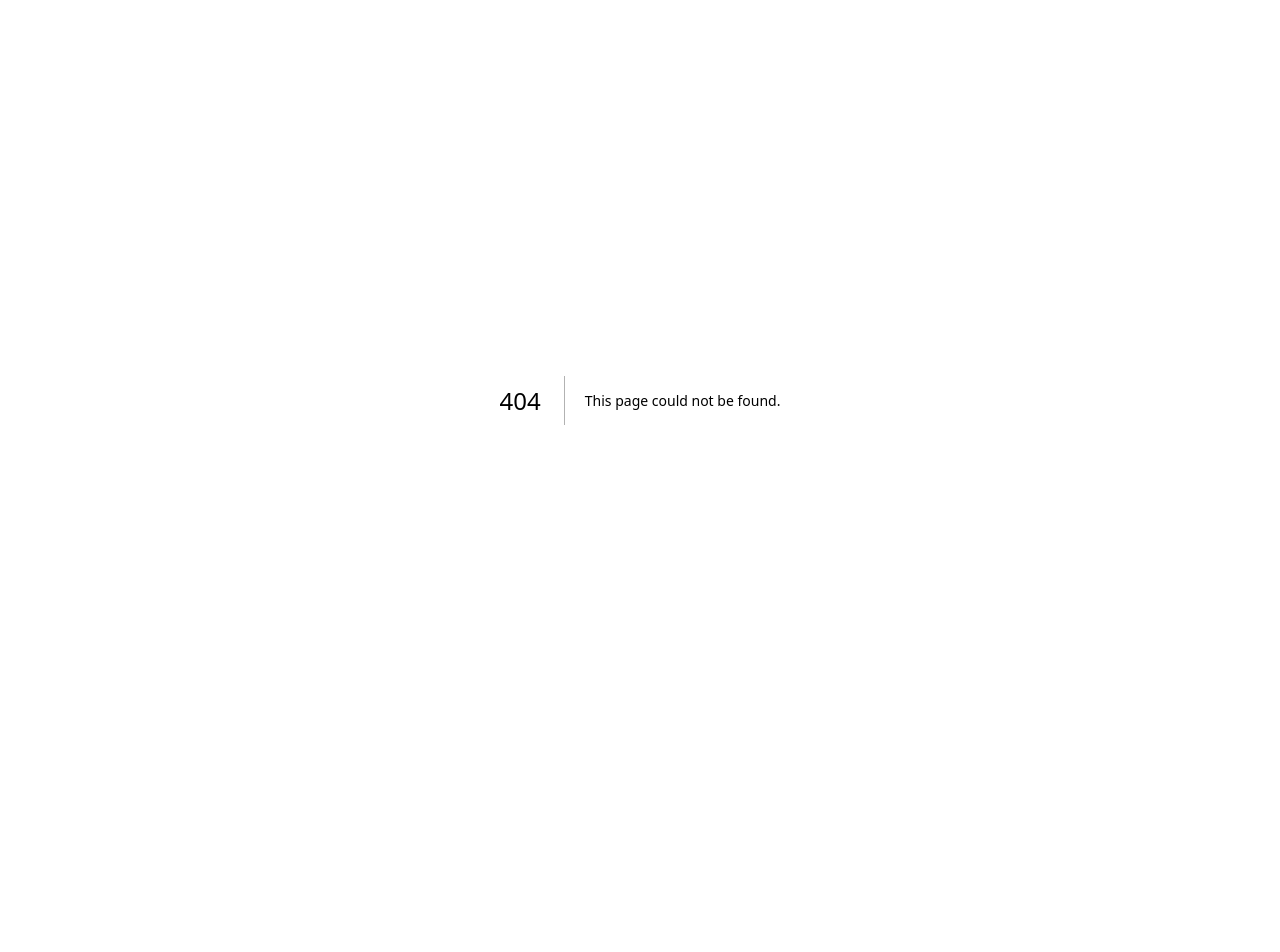
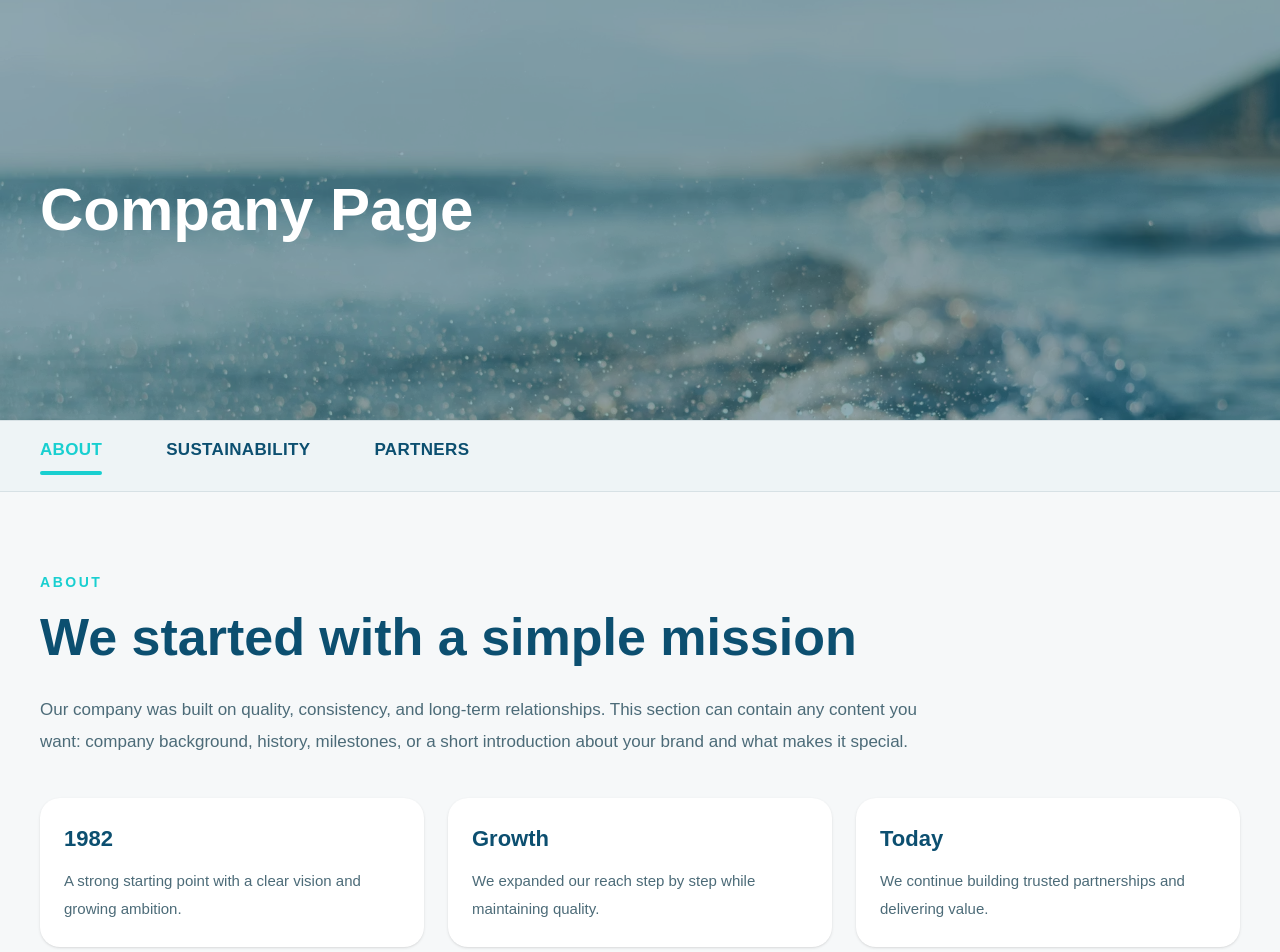
Before and after one commit to joseficani/vibe-studio-day4, a Next.js app: page /company in a window 1280 px wide. Before the commit this address had no page. Shown: the top 952 px of the page. Before the commit the page ends 800 px from the top, so only its background shows below. Built offline with nearby package versions, Linux system fonts and the light colour scheme.

Commit message:
created the company file

```diff
--- /dev/null
+++ b/app/company/page.tsx
@@ -0,0 +1,238 @@
+"use client";
+
+import { useEffect, useMemo, useState } from "react";
+
+const sections = [
+  { id: "about", label: "About" },
+  { id: "sustainability", label: "Sustainability" },
+  { id: "partners", label: "Partners" },
+];
+
+export default function CompanyPage() {
+  const [activeSection, setActiveSection] = useState("about");
+
+  const sectionIds = useMemo(() => sections.map((item) => item.id), []);
+
+  useEffect(() => {
+    const observer = new IntersectionObserver(
+      (entries) => {
+        const visibleSections = entries
+          .filter((entry) => entry.isIntersecting)
+          .sort((a, b) => b.intersectionRatio - a.intersectionRatio);
+
+        if (visibleSections.length > 0) {
+          setActiveSection(visibleSections[0].target.id);
+        }
+      },
+      {
+        root: null,
+        rootMargin: "-120px 0px -45% 0px",
+        threshold: [0.2, 0.35, 0.5, 0.7],
+      }
+    );
+
+    sectionIds.forEach((id) => {
+      const element = document.getElementById(id);
+      if (element) observer.observe(element);
+    });
+
+    return () => observer.disconnect();
+  }, [sectionIds]);
+
+  const handleScrollToSection = (id: string) => {
+    const element = document.getElementById(id);
+    if (!element) return;
+
+    const yOffset = -110;
+    const y =
+      element.getBoundingClientRect().top + window.pageYOffset + yOffset;
+
+    window.scrollTo({
+      top: y,
+      behavior: "smooth",
+    });
+  };
+
+  return (
+    <main className="bg-[#f6f8f9] text-[#0c4f70]">
+      <section className="relative h-[340px] w-full overflow-hidden md:h-[420px]">
+       <img
+            src="/images/banner.jpg"
+            alt="Banner"
+            className="h-full w-full object-cover"
+            />
+        <div className="absolute inset-0 bg-[rgba(7,84,109,0.45)]" />
+
+        <div className="absolute inset-0 flex items-center">
+          <div className="mx-auto w-full max-w-[1400px] px-6 md:px-10">
+            <h1 className="text-[40px] font-bold text-white md:text-[60px]">
+              Company Page
+            </h1>
+          </div>
+        </div>
+      </section>
+      <div className="sticky top-0 z-40 border-y border-[#d7e1e5] bg-[#eef4f6]">
+        <div className="mx-auto max-w-[1400px] px-6 md:px-10">
+          <div className="flex flex-wrap items-center gap-x-10 gap-y-3 py-4 md:gap-x-16">
+            {sections.map((item) => {
+              const isActive = activeSection === item.id;
+
+              return (
+                <button
+                  key={item.id}
+                  type="button"
+                  onClick={() => handleScrollToSection(item.id)}
+                  className={`relative pb-3 text-[15px] font-bold uppercase tracking-[0.02em] transition-colors md:text-[17px] ${
+                    isActive ? "text-[#18cfd0]" : "text-[#0c4f70]"
+                  }`}
+                >
+                  {item.label}
+
+                  <span
+                    className={`absolute bottom-0 left-0 h-[4px] rounded-full bg-[#18cfd0] transition-all duration-300 ${
+                      isActive ? "w-full opacity-100" : "w-0 opacity-0"
+                    }`}
+                  />
+                </button>
+              );
+            })}
+          </div>
+        </div>
+      </div>
+      <section
+        id="about"
+        className="scroll-mt-[120px] mx-auto max-w-[1400px] px-6 py-20 md:px-10"
+      >
+        <div className="max-w-[900px]">
+          <p className="mb-3 text-[14px] font-semibold uppercase tracking-[0.18em] text-[#19cfd0]">
+            About
+          </p>
+          <h2 className="text-[36px] font-bold leading-tight md:text-[52px]">
+            We started with a simple mission
+          </h2>
+          <p className="mt-6 text-[17px] leading-8 text-[#4c6b78]">
+            Our company was built on quality, consistency, and long-term
+            relationships. This section can contain any content you want:
+            company background, history, milestones, or a short introduction
+            about your brand and what makes it special.
+          </p>
+        </div>
+
+        <div className="mt-10 grid gap-6 md:grid-cols-3">
+          <div className="rounded-[20px] bg-white p-6 shadow-sm">
+            <h3 className="text-[22px] font-bold">1982</h3>
+            <p className="mt-3 text-[15px] leading-7 text-[#4c6b78]">
+              A strong starting point with a clear vision and growing ambition.
+            </p>
+          </div>
+
+          <div className="rounded-[20px] bg-white p-6 shadow-sm">
+            <h3 className="text-[22px] font-bold">Growth</h3>
+            <p className="mt-3 text-[15px] leading-7 text-[#4c6b78]">
+              We expanded our reach step by step while maintaining quality.
+            </p>
+          </div>
+
+          <div className="rounded-[20px] bg-white p-6 shadow-sm">
+            <h3 className="text-[22px] font-bold">Today</h3>
+            <p className="mt-3 text-[15px] leading-7 text-[#4c6b78]">
+              We continue building trusted partnerships and delivering value.
+            </p>
+          </div>
+        </div>
+      </section>
+
+      <section
+        id="sustainability"
+        className="scroll-mt-[120px] bg-white py-20"
+      >
+        <div className="mx-auto max-w-[1400px] px-6 md:px-10">
+          <div className="max-w-[900px]">
+            <p className="mb-3 text-[14px] font-semibold uppercase tracking-[0.18em] text-[#19cfd0]">
+              Sustainability
+            </p>
+            <h2 className="text-[36px] font-bold leading-tight md:text-[52px]">
+              Responsible practices for a better future
+            </h2>
+            <p className="mt-6 text-[17px] leading-8 text-[#4c6b78]">
+              This section can present your sustainability goals, environmental
+              actions, production standards, and the way your company works
+              toward long-term responsibility.
+            </p>
+          </div>
+
+          <div className="mt-12 grid gap-8 md:grid-cols-1">
+            <div className="flex flex-col justify-center gap-5">
+              <div className="rounded-[18px] bg-[#f6f8f9] p-6">
+                <h3 className="text-[22px] font-bold">Clean Process</h3>
+                <p className="mt-3 text-[15px] leading-7 text-[#4c6b78]">
+                  We focus on efficient methods that support both quality and
+                  responsibility.
+                </p>
+              </div>
+
+              <div className="rounded-[18px] bg-[#f6f8f9] p-6">
+                <h3 className="text-[22px] font-bold">Resource Awareness</h3>
+                <p className="mt-3 text-[15px] leading-7 text-[#4c6b78]">
+                  Every step is planned with attention to sustainability and
+                  continuous improvement.
+                </p>
+              </div>
+
+              <div className="rounded-[18px] bg-[#f6f8f9] p-6">
+                <h3 className="text-[22px] font-bold">Future Focus</h3>
+                <p className="mt-3 text-[15px] leading-7 text-[#4c6b78]">
+                  We keep evolving to create a stronger and more responsible
+                  business model.
+                </p>
+              </div>
+            </div>
+          </div>
+        </div>
+      </section>
+
+      <section
+        id="partners"
+        className="scroll-mt-[120px] mx-auto max-w-[1400px] px-6 py-20 md:px-10"
+      >
+        <div className="max-w-[900px]">
+          <p className="mb-3 text-[14px] font-semibold uppercase tracking-[0.18em] text-[#19cfd0]">
+            Partners
+          </p>
+          <h2 className="text-[36px] font-bold leading-tight md:text-[52px]">
+            Strong partnerships create stronger results
+          </h2>
+          <p className="mt-6 text-[17px] leading-8 text-[#4c6b78]">
+            In this section, you can talk about collaborations, clients,
+            international reach, trusted suppliers, or any strategic
+            partnerships that support your company.
+          </p>
+        </div>
+
+        <div className="mt-12 grid gap-6 md:grid-cols-3">
+          <div className="rounded-[22px] bg-white p-8 shadow-sm">
+            <h3 className="text-[24px] font-bold">Global Network</h3>
+            <p className="mt-4 text-[15px] leading-7 text-[#4c6b78]">
+              We work with partners who share our standards and long-term vision.
+            </p>
+          </div>
+
+          <div className="rounded-[22px] bg-white p-8 shadow-sm">
+            <h3 className="text-[24px] font-bold">Shared Values</h3>
+            <p className="mt-4 text-[15px] leading-7 text-[#4c6b78]">
+              Trust, reliability, and consistency are at the center of every
+              partnership.
+            </p>
+          </div>
+
+          <div className="rounded-[22px] bg-white p-8 shadow-sm">
+            <h3 className="text-[24px] font-bold">Long-Term Impact</h3>
+            <p className="mt-4 text-[15px] leading-7 text-[#4c6b78]">
+              Our collaborations help us grow, improve, and create more value.
+            </p>
+          </div>
+        </div>
+      </section>
+    </main>
+  );
+}
```
Also changed, not shown: public/images/banner.jpg (added).
